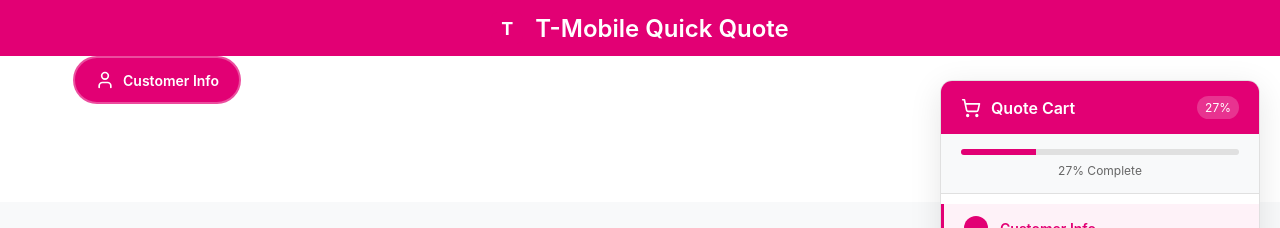
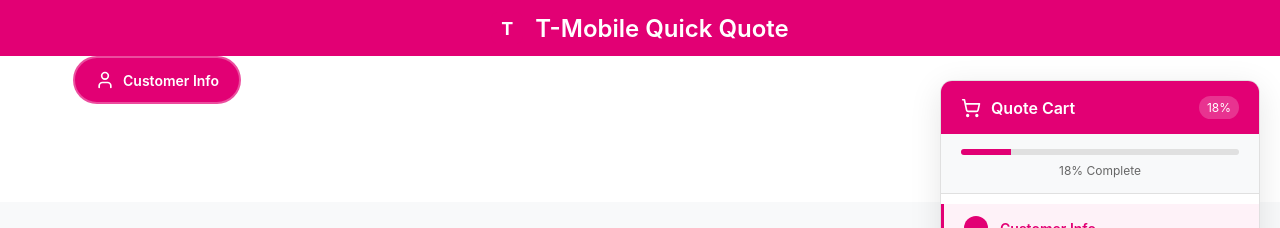
Before and after one commit to yadielglz/TQQ, a React (Vite) app: page / in a window 1280 px wide. Shown: the top 228 px of the page. Built offline with nearby package versions, Linux system fonts and the light colour scheme.

Commit message:
Fix: Summary step now properly completes cart progress at 100%

```diff
--- a/src/components/SidebarCart.jsx
+++ b/src/components/SidebarCart.jsx
@@ -56,7 +56,7 @@
       case 8: // Port-In
         return Object.keys(portInData || {}).length === quoteData.lines;
       case 9: // Summary
-        return true; // Always accessible once reached
+        return currentStep >= 9; // Complete when user reaches summary step
       default:
         return false;
     }
```
